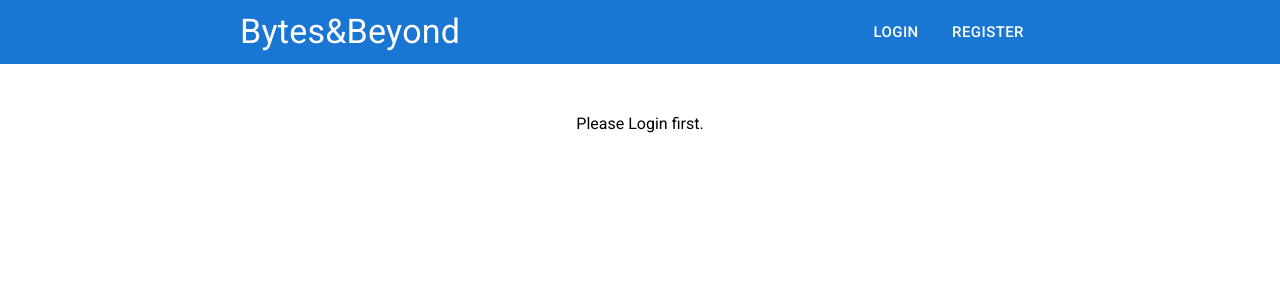
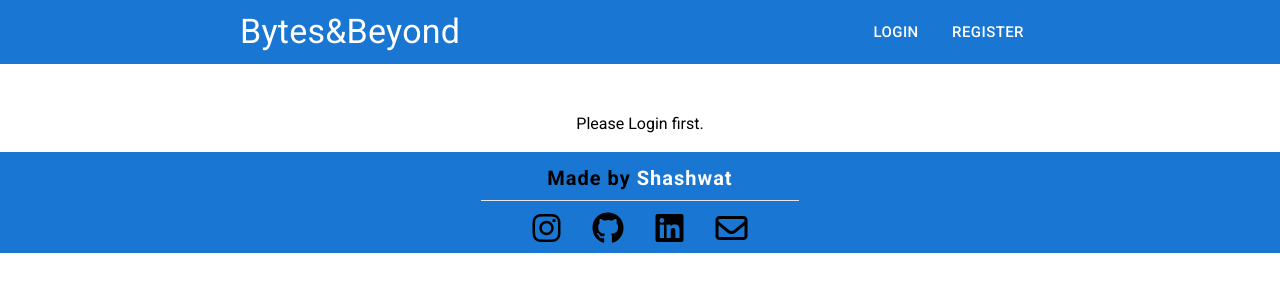
Before and after one commit to shashwat933/bytesAndBeyondFrontend, a React (Create React App) app: page / in a window 1280 px wide. Shown: the top 300 px of the page. Built offline with nearby package versions, Linux system fonts and the light colour scheme.

Commit message:
added footer

```diff
--- a/src/App.js
+++ b/src/App.js
@@ -9,8 +9,10 @@ import BlogDetails from './pages/BlogDetails';
 import { Toaster } from 'react-hot-toast'
 import NavigationPC from './components/HeaderPc'
 import NavigationPhone from './components/HeaderMobile';
+import Footer from './components/Footer';
+// export const BackendUrl ="https://bytesandbeyond.onrender.com";
+export const BackendUrl ="http://localhost:8080";
 
-export const BackendUrl ="https://bytesandbeyond.onrender.com";
 
 function App() {
 
@@ -30,6 +32,7 @@ function App() {
         <Route path='/register' element={<Register />} />
         <Route path='/create-blog' element={<CreateBlog />} />
       </Routes>
+      <Footer/>
     </>
   );
 }
--- a/src/components/BlogCard.js
+++ b/src/components/BlogCard.js
@@ -29,7 +29,7 @@ export default function BlogCard({ title, description, image, username, time, id
                 <img className="h-sizeOfImage w-full" src={image} alt="Technical Blog" />
                 <div className="px-6 py-4 ">
                     <div className="font-bold text-xl mb-2">{title}</div>
-                    <p className="text-gray-700 line-clamp-4 text-base">
+                    <p className="text-gray-700 line-clamp-4 whitespace-pre text-base">
                         {description}
                     </p>
                 </div>
--- /dev/null
+++ b/src/components/Footer.css
@@ -0,0 +1,11 @@
+.fa-brands:hover {
+    color: white;
+}
+
+.fa-regular:hover {
+    color: white;
+}
+
+.fa-user:hover {
+    color: #1976d2;
+}
--- /dev/null
+++ b/src/components/Footer.js
@@ -0,0 +1,34 @@
+import React from 'react'
+import './Footer.css';
+const Footer = () => {
+    return (
+        <div className='bg-mine2 mt-4 px-1 py-1 text-center w-full'>
+            <div className='w-1/4  mx-auto'>
+                <div className="my-2 pb-2 border-b text-xl text-center font-semibold  tracking-wider ">Made by <span className='text-white '>Shashwat</span></div>
+                <div className='flex my-2 pt-2 justify-center' >
+                    <a href="https://www.instagram.com/" target="_blank" className="px-4" rel="noreferrer" title="Instagram">
+                        <div ><i className="fa-brands fa-instagram fa-2xl"></i></div>
+                    </a>
+                    <a href="https://github.com/shashwat933" target="_blank" className="px-4" rel="noreferrer" title="Github">
+                        <i class="fa-brands fa-github fa-2xl"></i>
+                    </a>
+                    <a href="https://linkedin.com/shashwat933" target="_blank" className="px-4" rel="noreferrer" title="Github">
+                        <i class="fa-brands fa-linkedin fa-2xl"></i>
+                    </a>
+                    <a href=" https://shashwatgupta21054@gmail.com" target="_blank" className="px-4" rel="noreferrer" title="Email">
+                        <i class="fa-regular fa-envelope fa-2xl"></i>
+                    </a>
+
+                </div>
+
+
+            </div>
+
+
+
+
+        </div>
+    )
+}
+
+export default Footer
--- a/src/pages/BlogDetails.js
+++ b/src/pages/BlogDetails.js
@@ -68,7 +68,7 @@ const BlogDetails = () => {
                     title: inputs.title,
                     description: inputs.description,
                     image: inputs.image,
-                    user: id
+
                 },
                 {
                     headers: {
```
Also changed, not shown: tailwind.config.js (indentation only).
